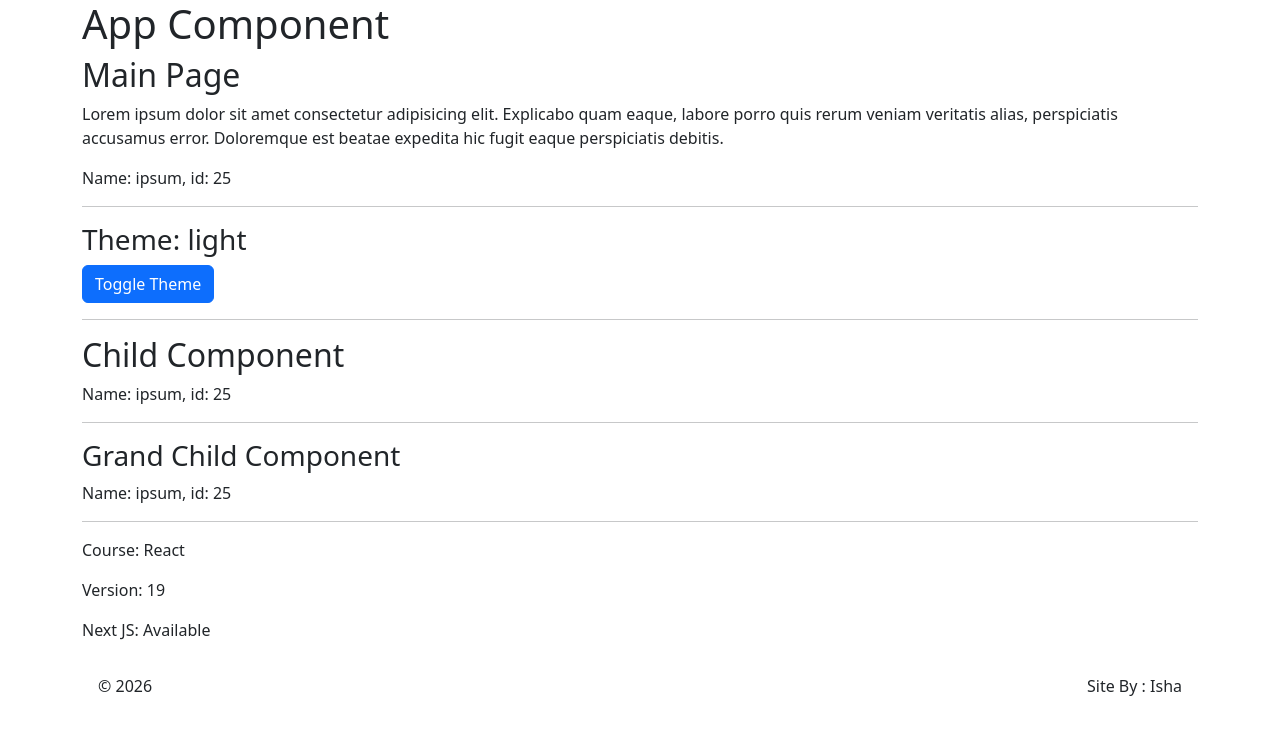
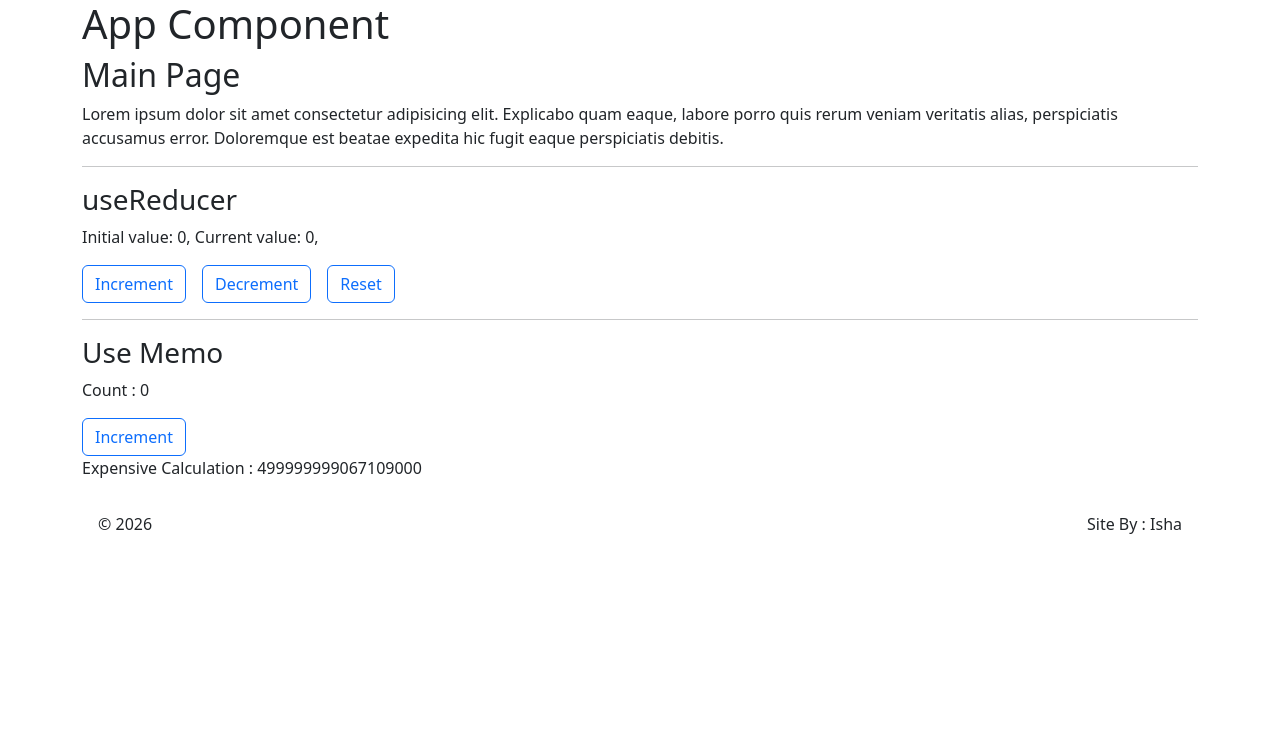
Before and after one commit to avimalhotra/react-feb26, a React (Vite) app: page / in a window 1280 px wide. Shown: the top 734 px of the page. Built offline with nearby package versions, Linux system fonts and the light colour scheme.

Commit message:
useReducer and useMemo

```diff
--- a/src/App.jsx
+++ b/src/App.jsx
@@ -7,71 +7,46 @@ import Course from "./Course";
 import "bootstrap/dist/css/bootstrap.min.css";
 import "./index.css";
 // import { useState } from "react";
-import { createContext, useContext, useEffect, useState } from "react";
-import Child from "./Child";
+// import Child from "./Child";
+import { useReducer, useState, useMemo } from "react";
 
 export default function App(){
 
-  const user={name:"ipsum", id:25};
+  const initialState={ count:0 };
 
+  function reducer(state,action){
+      switch(action.type){
+        case "inc": return {count: state.count + 1};
+        case "dec": return {count: state.count - 1};
+        case "reset": return {count: initialState.count};
+        default:  return state;
+      }
+  }
 
-  const CourseContext=createContext();       // create context
-  const ThemeContext=createContext();
+  function Counter(){
 
-
-  function CourseProvider(){
-    const course={name:"React", version: 19, next:true };
+    const [state,dispatch]=useReducer(reducer,initialState);
 
     return (
-      <CourseContext.Provider value={course}>
-          <CourseDetails />
-      </CourseContext.Provider>
+      <>
+      <h3>useReducer</h3>
+        <p>Initial value: {initialState.count}, Current value: {state.count}, </p>
+        <button onClick={()=>dispatch({type:"inc"})} className="btn btn-outline-primary me-3">Increment</button>
+        <button onClick={()=>dispatch({type:"dec"})} className="btn btn-outline-primary me-3">Decrement</button>
+        <button onClick={()=>dispatch({type:"reset"})} className="btn btn-outline-primary">Reset</button>
+      </>
     )
 
   }
 
-  function CourseDetails(){
-      const course=useContext(CourseContext);
 
-      return (
-        <>
-          <p>Course: {course.name}</p>
-          <p>Version: {course.version}</p>
-          <p>Next JS: { (course.next) ? "Available" : "Not Available" }</p>
-        </>
-      )
-  }
+  const [count,setCount]=useState(0);
 
-
-  function ThemeProvider(){
-
-    const [theme,setTheme]=useState(localStorage.theme||"light");
-
-    useEffect(()=>{
-        document.documentElement.setAttribute("data-bs-theme",theme);
-        localStorage.theme=theme;
-    },[theme]);
-
-    return (
-        <ThemeContext.Provider value={{theme,setTheme}}>
-            <ThemeConsumer />
-        </ThemeContext.Provider>
-    )
-
-  }
-
-  function ThemeConsumer(){
-      const {theme,setTheme}=useContext(ThemeContext);
-
-      return (
-        <>
-          <h3>Theme: {theme}</h3>
-          <button className="btn btn-primary" onClick={()=>setTheme( (theme=="light") ? "dark" :"light" )}>Toggle Theme</button>
-        </>
-      )
-  }
-
-
+  const expensiveTask=useMemo(()=>{
+      let result=0;
+      for(let i=0; i<1000000000; i++){ result+=i }
+      return result;
+  },[]);
 
 
   return (
@@ -80,15 +55,15 @@ export default function App(){
       <main>
         <h2>Main Page</h2>
         <p>Lorem ipsum dolor sit amet consectetur adipisicing elit. Explicabo quam eaque, labore porro quis rerum veniam veritatis alias, perspiciatis accusamus error. Doloremque est beatae expedita hic fugit eaque perspiciatis debitis.</p>
-       <p>Name: {user.name}, id: {user.id}</p>
         <hr />
 
-         <ThemeProvider />
+        <Counter />
+
         <hr />
-       <Child user={user} />
-          <hr />
-       <CourseProvider />
-
+        <h3>Use Memo</h3>
+        <p>Count : {count}</p>
+        <button className="btn btn-outline-primary" onClick={()=>setCount(count+1)}>Increment</button>
+        <p>Expensive Calculation : {expensiveTask}</p>
 
 
       </main>
```
